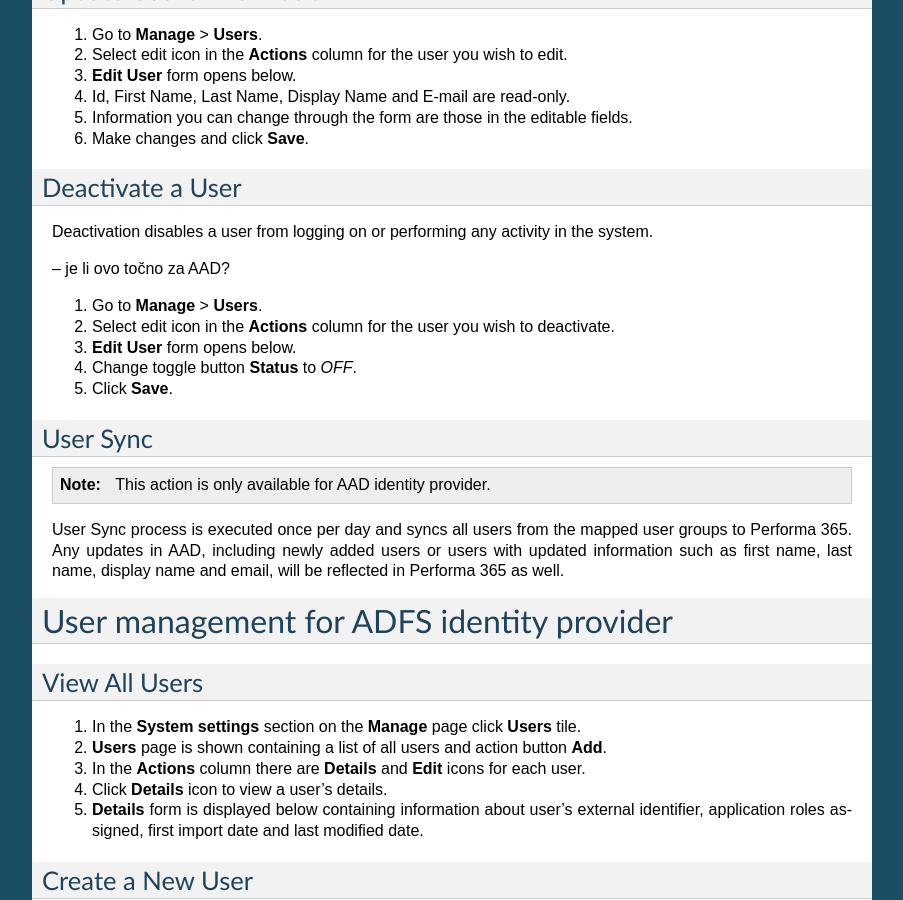
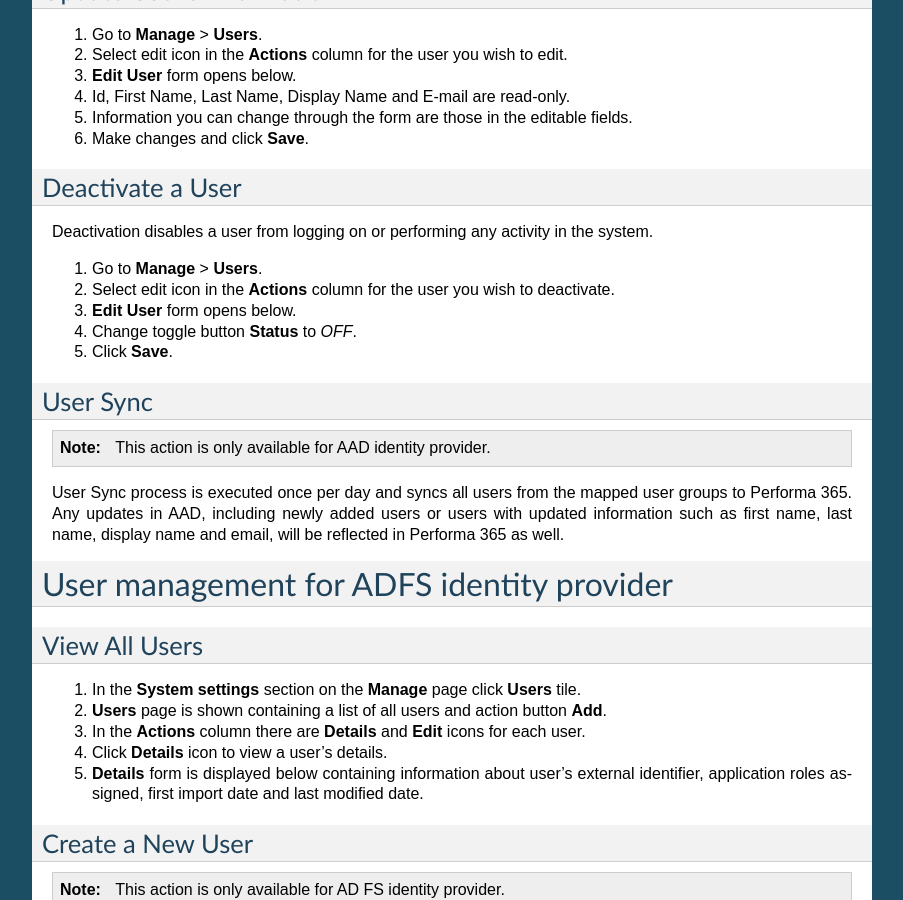
Before and after one commit to pslisko/performa365docs, a Sphinx documentation site: the page built from docs/howto/manage_users.rst, in a window 1280 px wide and 900 px high, scrolled down 630 px. Shown: the whole window, without its empty margins (198-1101 px from the left). Built offline with Sphinx 7.4.7, drawn with Linux system fonts in a browser that asks for light colours; pages that are not in the unit, such as notebooks, are missing from menus.

Commit message:
Update manage_users.rst

```diff
--- a/docs/howto/manage_users.rst
+++ b/docs/howto/manage_users.rst
@@ -45,7 +45,7 @@
 
 Deactivation disables a user from logging on or performing any activity in the system.
 
--- je li ovo točno za AAD?
+.. je li ovo točno za AAD?
 
 #. Go to **Manage** > **Users**.
 #. Select edit icon in the **Actions** column for the user you wish to deactivate.
```
